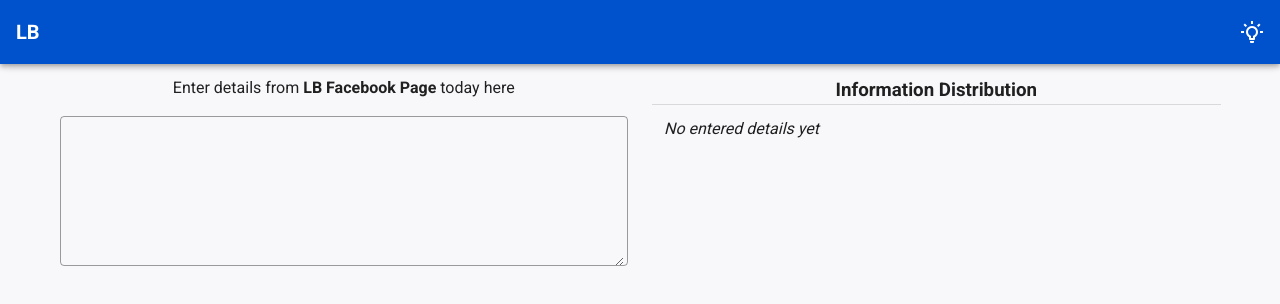
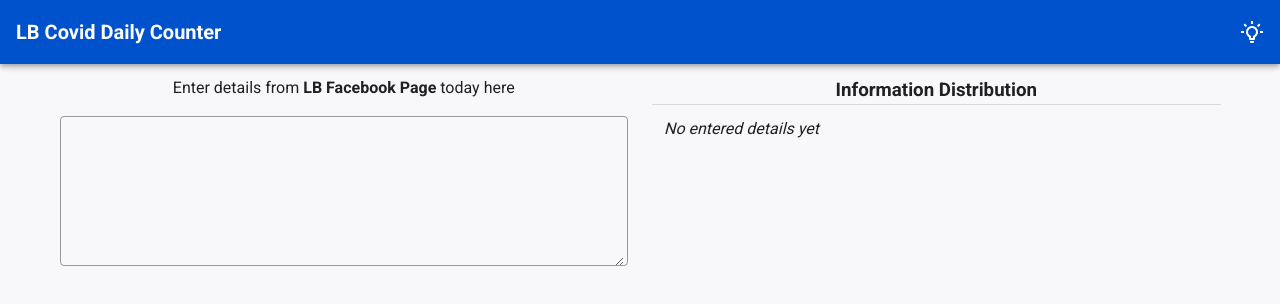
Before and after one commit to dilapitan/lb-covid-daily-report, a Vue app: page / in a window 1280 px wide. Shown: the top 304 px of the page. Built offline with nearby package versions, Linux system fonts and the light colour scheme.

Commit message:
Change toolbar name

```diff
--- a/src/App.vue
+++ b/src/App.vue
@@ -2,7 +2,7 @@
   <v-app :style="{ background: $vuetify.theme.themes[theme].background }">
     <v-app-bar app color="primary" dark>
       <v-toolbar-title>
-        <strong>LB</strong>
+        <strong>LB Covid Daily Counter</strong>
       </v-toolbar-title>
 
       <v-spacer></v-spacer>
```
